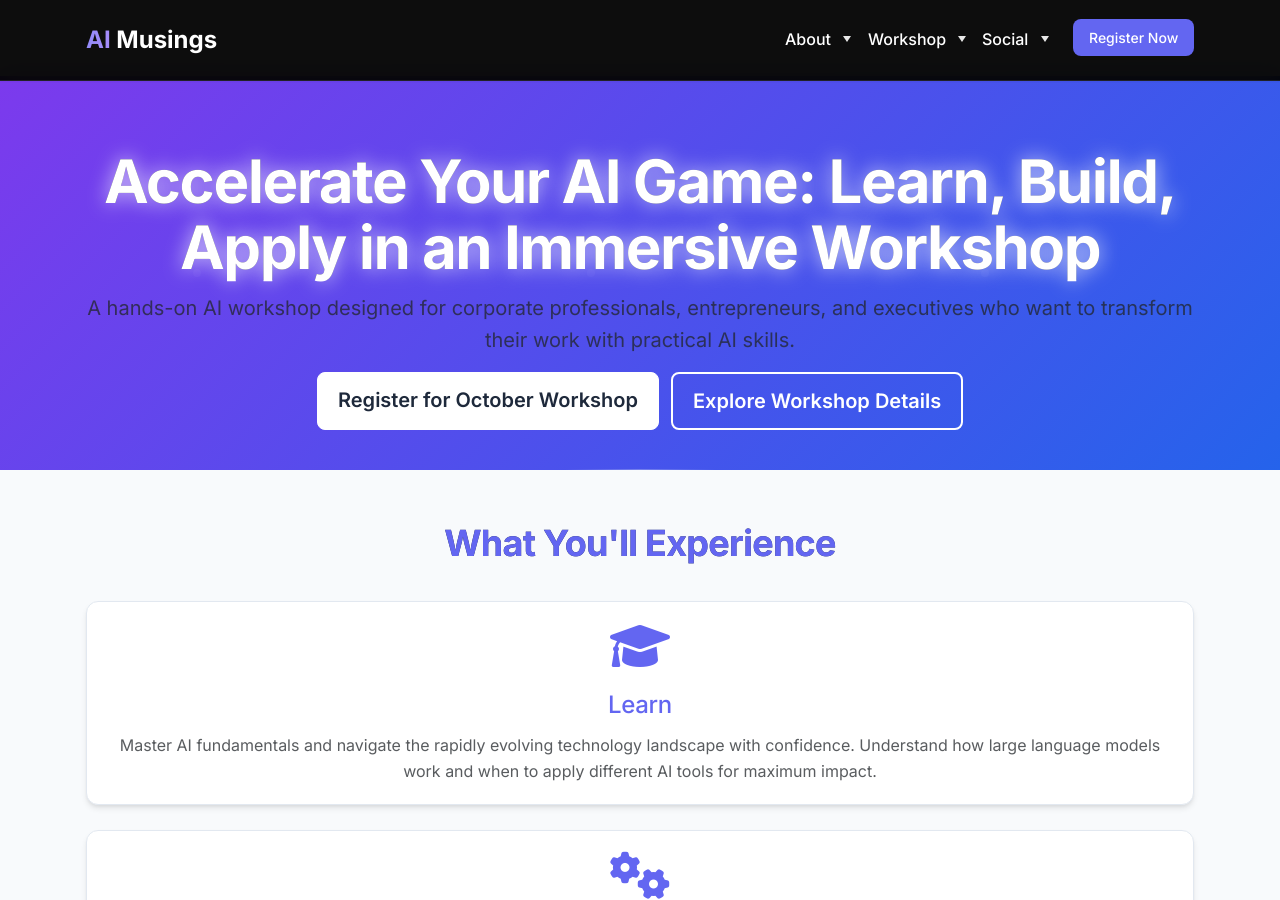
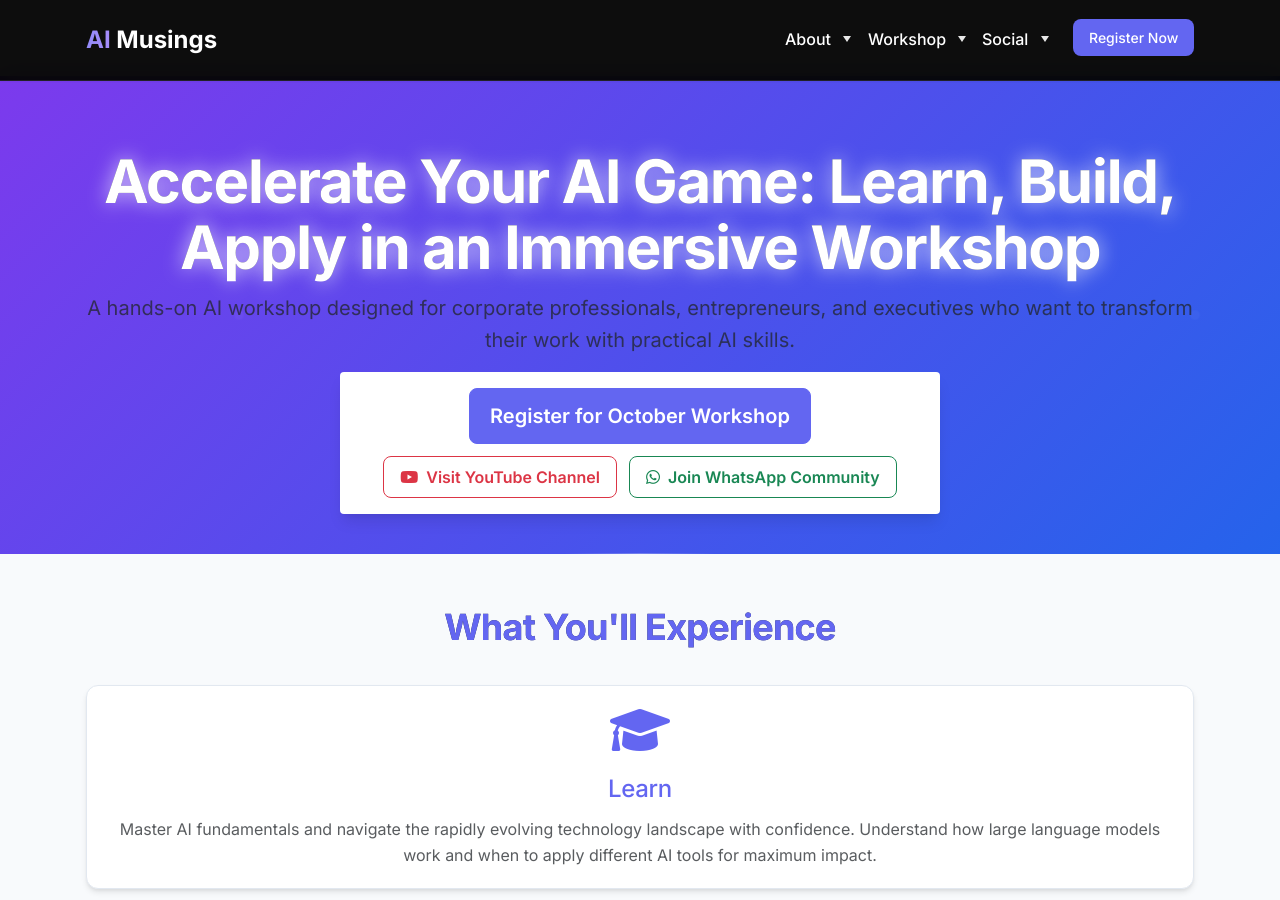
Before and after one commit to pulsarventures/aimusings.site, a Jekyll site: the page built from index.html, in a window 1280 px wide and 900 px high. Built offline with Jekyll 4.4.1, drawn with Linux system fonts in a browser that asks for light colours; the list of posts is cut into pages by our own code.

Commit message:
Add YouTube and WhatsApp Community CTAs to Hero Section
- Enhanced Hero Section with white container for all CTA buttons
- Added YouTube Channel button linking to @AIMusingsBuilderCommunitySnS
- Added WhatsApp Community button with direct join link
- Updated button styling with brand colors and improved contrast
- Reorganized CTA layout for better visual hierarchy

🤖 Generated with [Claude Code](https://claude.ai/code)

Co-Authored-By: Claude <noreply@anthropic.com>

```diff
--- a/index.html
+++ b/index.html
@@ -14,9 +14,18 @@ title: "Accelerate Your AI Game: Learn, Apply, Build in One Immersive Session"
                 <p class="lead mb-4 text-muted" data-animate="fadeUp" data-delay="200">
                     A hands-on AI workshop designed for corporate professionals, entrepreneurs, and executives who want to transform their work with practical AI skills.
                 </p>
-                <div class="d-flex gap-3 justify-content-center flex-wrap" data-animate="fadeUp" data-delay="400">
-                    <a href="https://www.tixtree.com/e/accelerate-your-ai-game-learn-build-automate-668ea47b6652" class="btn btn-light btn-lg px-5 py-3 fw-semibold" target="_blank">Register for October Workshop</a>
-                    <a href="#about" class="btn btn-outline-light btn-lg px-5 py-3 fw-semibold">Explore Workshop Details</a>
+                <div class="bg-white rounded shadow-lg p-4 mt-4" style="max-width: 600px; margin: 0 auto;" data-animate="fadeUp" data-delay="400">
+                    <div class="d-flex gap-3 justify-content-center flex-wrap mb-3">
+                        <a href="https://www.tixtree.com/e/accelerate-your-ai-game-learn-build-automate-668ea47b6652" class="btn btn-primary btn-lg px-5 py-3 fw-semibold" target="_blank">Register for October Workshop</a>
+                    </div>
+                    <div class="d-flex gap-3 justify-content-center flex-wrap">
+                        <a href="https://www.youtube.com/@AIMusingsBuilderCommunitySnS" class="btn btn-outline-danger btn-md px-4 py-2 fw-semibold" target="_blank">
+                            <i class="fab fa-youtube me-2"></i>Visit YouTube Channel
+                        </a>
+                        <a href="https://chat.whatsapp.com/GRydfVAJke8AKdnKHFohnS?mode=ems_copy_c" class="btn btn-outline-success btn-md px-4 py-2 fw-semibold" target="_blank">
+                            <i class="fab fa-whatsapp me-2"></i>Join WhatsApp Community
+                        </a>
+                    </div>
                 </div>
             </div>
         </div>
```
